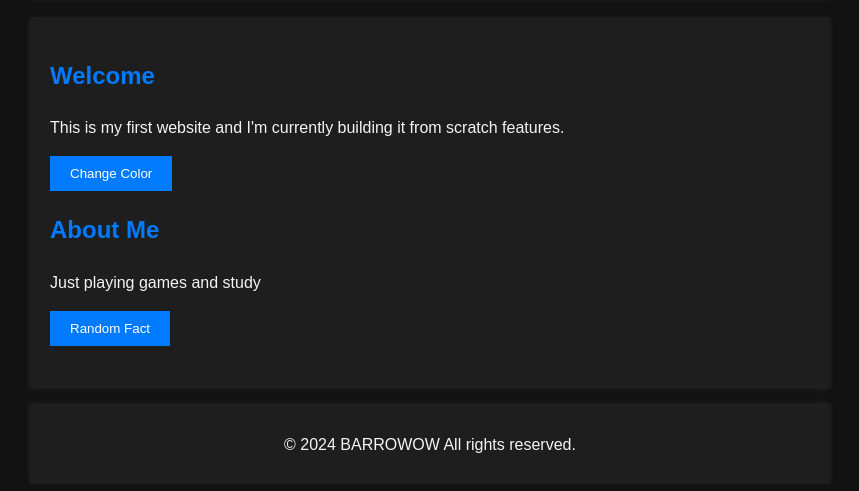
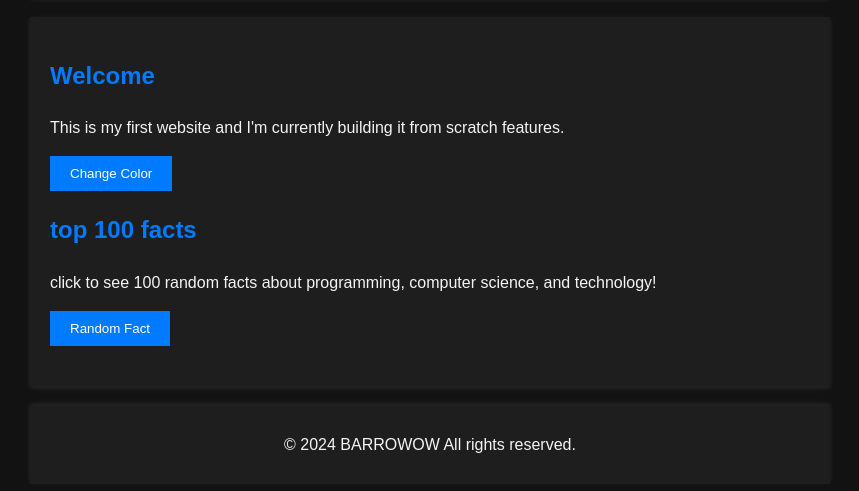
Before and after one commit to Barrowow/home, a plain HTML site: page index.html in a window 1280 px wide. Shown: the part 183-674 px from the top of the page, without its empty margins (210-1069 px from the left). Drawn offline with Linux system fonts and the light colour scheme.

Commit message:
Update index.html

```diff
--- a/index.html
+++ b/index.html
@@ -86,8 +86,8 @@
         </section>
 
         <section id="about" class="feature">
-            <h2>About Me</h2>
-            <p>Just playing games and study</p>
+            <h2>top 100 facts</h2>
+            <p>click to see 100 random facts about programming, computer science, and technology!</p>
             <button class="interactive-button" onclick="showRandomFact()">Random Fact</button>
             <p id="randomFact"></p>
         </section>
```
